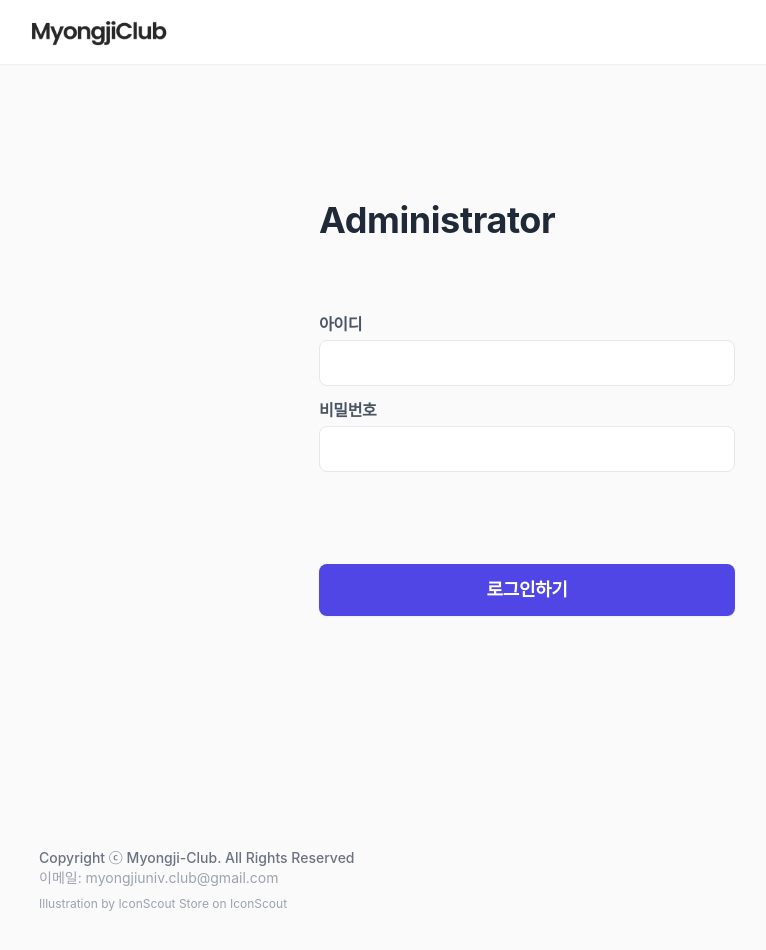
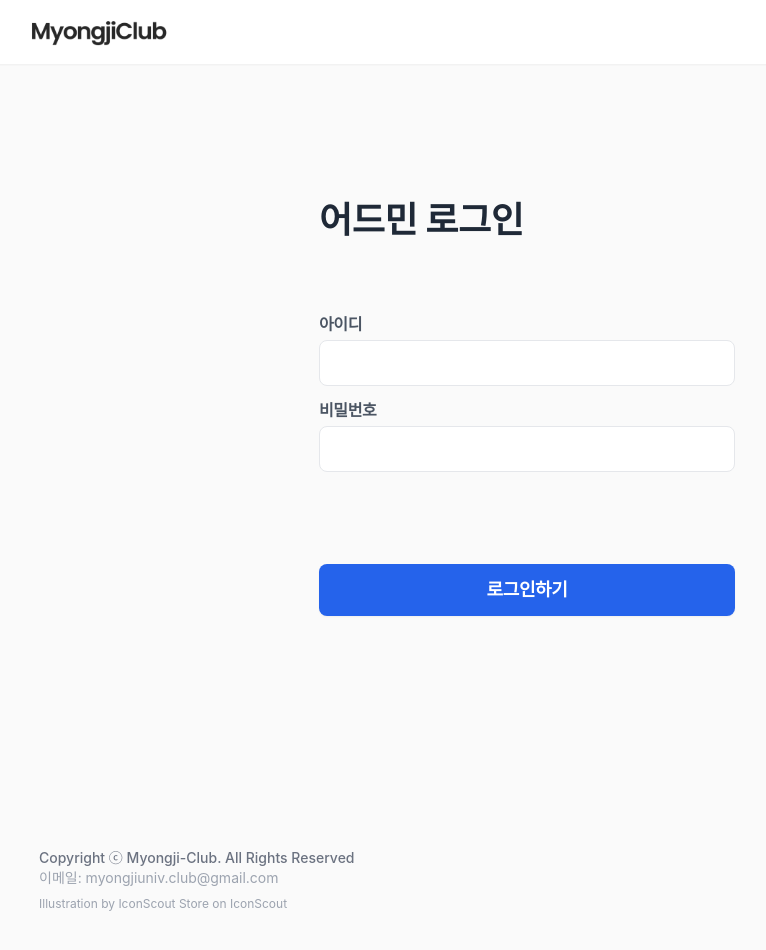
Before and after one commit to k-kbk/Myongji-Club-FE, a Next.js app: page /admin/login in a window 1280 px wide. Shown: the top 950 px of the page, without its empty margins (113-879 px from the left). Built offline with nearby package versions, Linux system fonts and the light colour scheme; a web font is replaced by a local one.

Commit message:
design: 디자인 수정

```diff
--- a/src/components/common/Header.tsx
+++ b/src/components/common/Header.tsx
@@ -58,8 +58,8 @@ export default function Header() {
                   key={item.id}
                   href={item.href}
                   className={`rounded-lg px-2.5 py-4 font-bold sm:px-3 ${
-                    curPath === item.href ? 'text-indigo-500' : 'text-gray-600'
-                  } mx-1 transition-colors hover:text-indigo-500`}
+                    curPath === item.href ? 'text-blue-600' : 'text-gray-600'
+                  } mx-1 transition-colors hover:text-blue-600`}
                 >
                   {item.name}
                 </Link>
--- a/src/components/common/Input.tsx
+++ b/src/components/common/Input.tsx
@@ -25,7 +25,7 @@ export default function Input({ label, id, type, value, onClick }: InputProps) {
           type={type}
           spellCheck={false}
           value={value}
-          className="mt-1 rounded-lg border border-gray-200 px-3 py-2 text-base font-medium text-gray-800 outline-none sm:text-lg"
+          className="mt-1 rounded-lg border px-3 py-2 text-base font-medium text-gray-800 outline-none sm:text-lg"
           onChange={handleChange}
         />
       </label>
--- a/src/components/home/Banner.tsx
+++ b/src/components/home/Banner.tsx
@@ -2,7 +2,7 @@ import Image from 'next/image';
 
 export default function Banner() {
   return (
-    <div className="flex h-56 w-full flex-col items-center justify-center rounded-lg bg-indigo-100 px-8 text-center shadow-sm md:h-48 md:flex-row md:px-0 md:text-left">
+    <div className="flex h-56 w-full flex-col items-center justify-center rounded-lg bg-blue-100 px-8 text-center shadow-sm md:h-48 md:flex-row md:px-0 md:text-left">
       <Image
         src="/hearts.png"
         width={600}
--- a/src/components/home/Club.tsx
+++ b/src/components/home/Club.tsx
@@ -26,7 +26,7 @@ export default function Club({ id, name, tag, category }: ClubProps) {
     >
       <Link
         href={`/club/${id}`}
-        className="inline-block w-full py-5 text-center md:py-7"
+        className="inline-block w-full py-6 text-center md:py-7"
       >
         <span
           className={`mr-1 rounded-lg px-2 py-1 text-xs font-semibold shadow-sm md:text-sm ${deptCaption[category]}`}
--- a/src/components/home/SearchBar.tsx
+++ b/src/components/home/SearchBar.tsx
@@ -17,7 +17,7 @@ export default function SearchBar({ value, onChange }: SearchBarProps) {
         <input
           id="search"
           type="text"
-          className="spl-4 w-full rounded-lg py-2 pl-4 outline-none sm:py-3 sm:pl-5"
+          className="w-full rounded-lg py-2 pl-4 outline-none sm:py-3 sm:pl-5"
           value={value}
           spellCheck={false}
           onChange={handleChange}
--- a/src/pages/admin/login/index.tsx
+++ b/src/pages/admin/login/index.tsx
@@ -9,7 +9,7 @@ export default function Index() {
     <div className="flex min-h-screen w-full flex-col items-center justify-center">
       <div className="-mt-10 flex w-full flex-col items-center rounded-lg p-3 sm:mt-4 sm:p-0">
         <h1 className="w-full text-3xl font-bold sm:w-104 sm:text-4xl">
-          Administrator
+          어드민 로그인
         </h1>
         <form className="mt-14 w-full sm:mt-18 sm:w-104">
           <Input
@@ -28,7 +28,7 @@ export default function Index() {
           />
           <button
             type="button"
-            className="mt-14 w-full rounded-lg bg-indigo-600 py-3 text-base font-bold text-white shadow-sm transition-opacity hover:opacity-70 sm:mt-20 sm:text-lg"
+            className="mt-14 w-full rounded-lg bg-blue-600 py-3 text-base font-bold text-white shadow-sm transition-opacity hover:opacity-70 sm:mt-20 sm:text-lg"
           >
             로그인하기
           </button>
```
